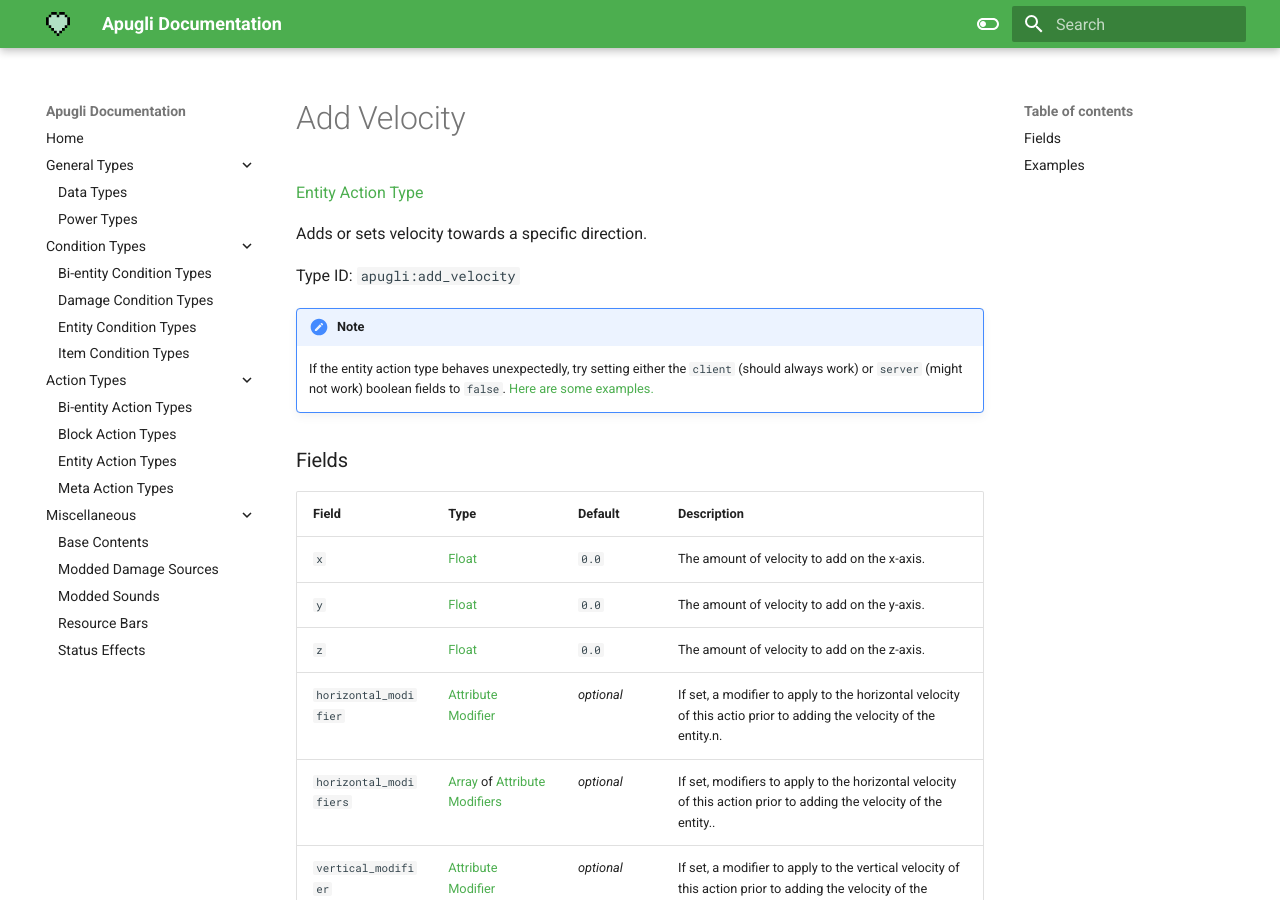
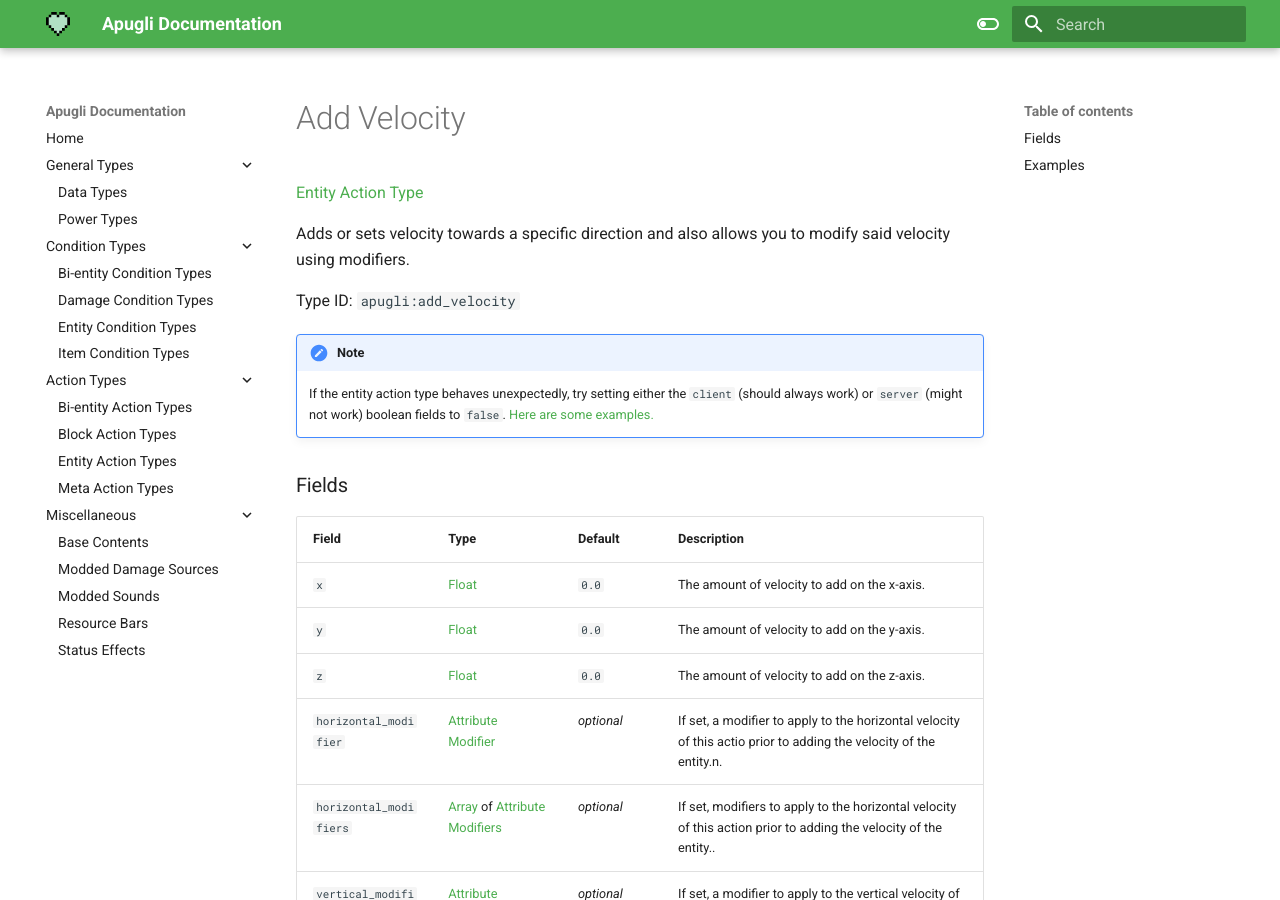
Before and after one commit to MerchantPug/apugli-docs, an MkDocs documentation site: the page built from docs/types/entity_action_types/add_velocity.md, in a window 1280 px wide and 900 px high. Built offline with MkDocs 1.6.1 and Material for MkDocs 9.7.7, drawn with Linux system fonts in a browser that asks for light colours.

Commit message:
Update `add_velocity`

```diff
--- a/docs/types/entity_action_types/add_velocity.md
+++ b/docs/types/entity_action_types/add_velocity.md
@@ -7,7 +7,7 @@ date: 2023-09-26
 
 [Entity Action Type](../entity_action_types.md)
 
-Adds or sets velocity towards a specific direction.
+Adds or sets velocity towards a specific direction and also allows you to modify said velocity using modifiers.
 
 Type ID: `apugli:add_velocity`
 
```
